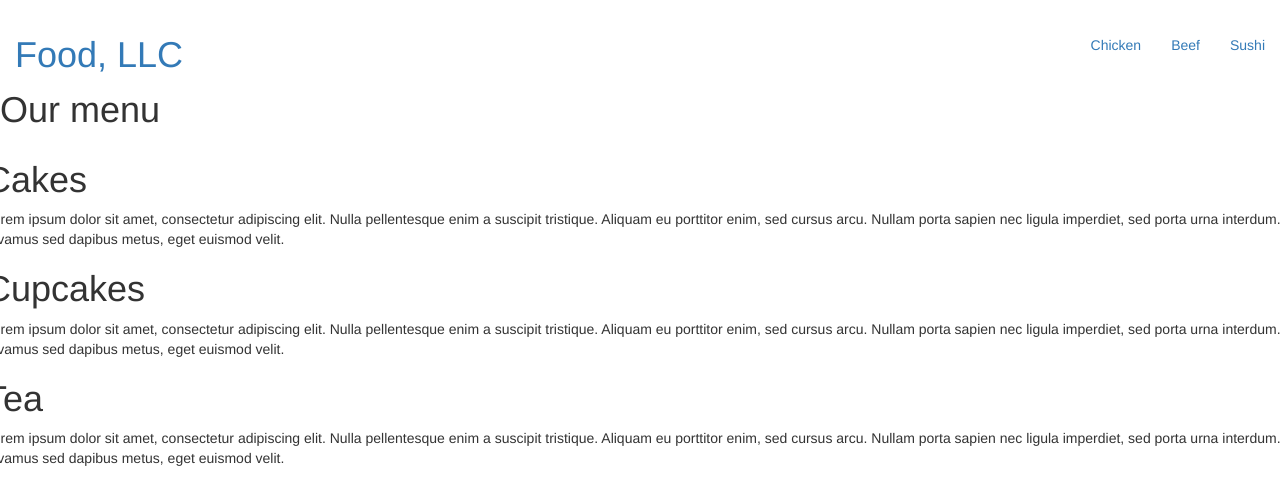
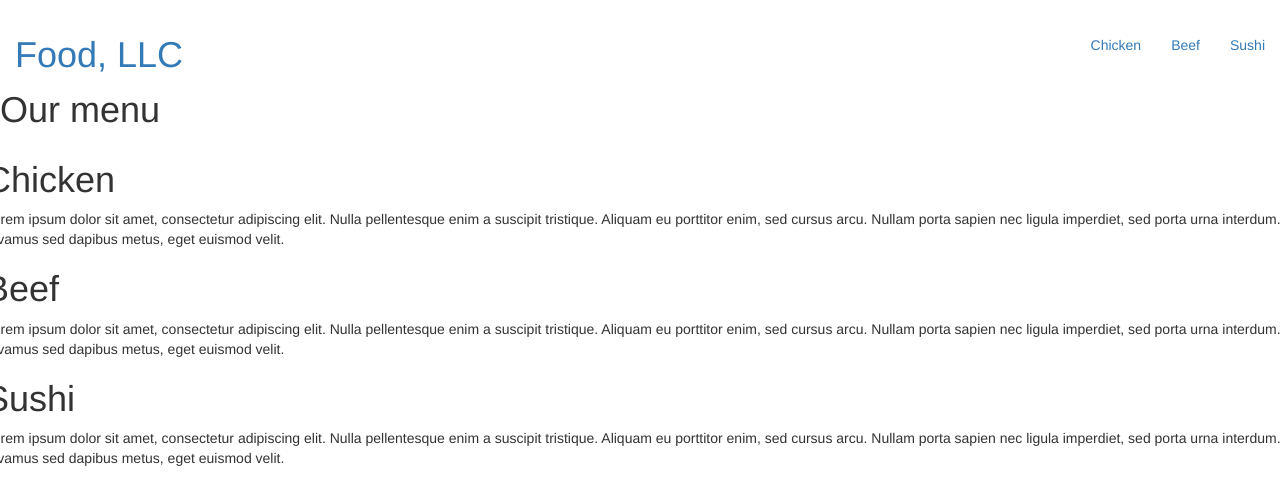
Before and after one commit to kiwanid/kiwanid.github.io, a plain HTML site: page webdevcoursera-week3/index.html in a window 1280 px wide. Drawn offline with Linux system fonts and the light colour scheme; a script that the page names is missing.

Commit message:
Update index.html

```diff
--- a/webdevcoursera-week3/index.html
+++ b/webdevcoursera-week3/index.html
@@ -12,7 +12,7 @@
       <script src="https://oss.maxcdn.com/respond/1.4.2/respond.min.js"></script>
     <![endif]-->
 
-    <title>Boostrap Starter Page</title>
+    <title>FOOD LLC</title>
     <link rel="stylesheet" href="css/bootstrap.min.css">
     <link rel="stylesheet" href="css/style.css">
   </head>
@@ -55,18 +55,18 @@
 
 <h1>Our menu</h1>
 <div class="row">
-  <div class="cakes">
-  <h1 id="menu-title">Cakes</h1>
+  <div class="chicken">
+  <h1 id="menu-title">Chicken</h1>
   <p>Lorem ipsum dolor sit amet, consectetur adipiscing elit. Nulla pellentesque enim a suscipit tristique. Aliquam eu porttitor enim, sed cursus arcu. Nullam porta sapien nec ligula imperdiet, sed porta urna interdum. Vivamus sed dapibus metus, eget euismod velit. </p>
   </div>
 
-  <div class="cupcakes">
-  <h1 id="menu-title">Cupcakes</h1>
+  <div class="beef">
+  <h1 id="menu-title">Beef</h1>
   <p>Lorem ipsum dolor sit amet, consectetur adipiscing elit. Nulla pellentesque enim a suscipit tristique. Aliquam eu porttitor enim, sed cursus arcu. Nullam porta sapien nec ligula imperdiet, sed porta urna interdum. Vivamus sed dapibus metus, eget euismod velit. </p>
   </div>
 
-  <div class="tea">
-  <h1 id="menu-title">Tea</h1>
+  <div class="sushi">
+  <h1 id="menu-title">Sushi</h1>
   <p>Lorem ipsum dolor sit amet, consectetur adipiscing elit. Nulla pellentesque enim a suscipit tristique. Aliquam eu porttitor enim, sed cursus arcu. Nullam porta sapien nec ligula imperdiet, sed porta urna interdum. Vivamus sed dapibus metus, eget euismod velit. </p>
   </div>
 
```
